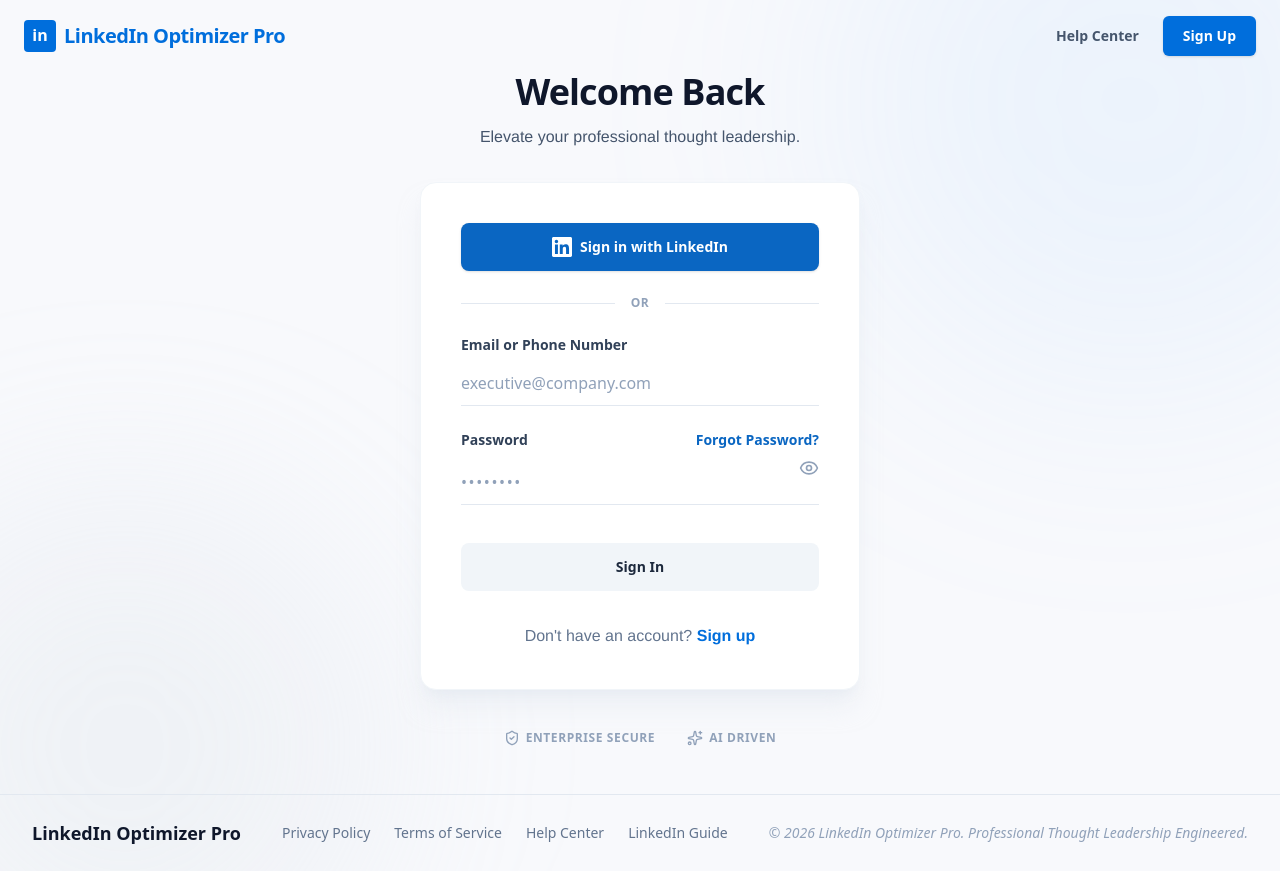
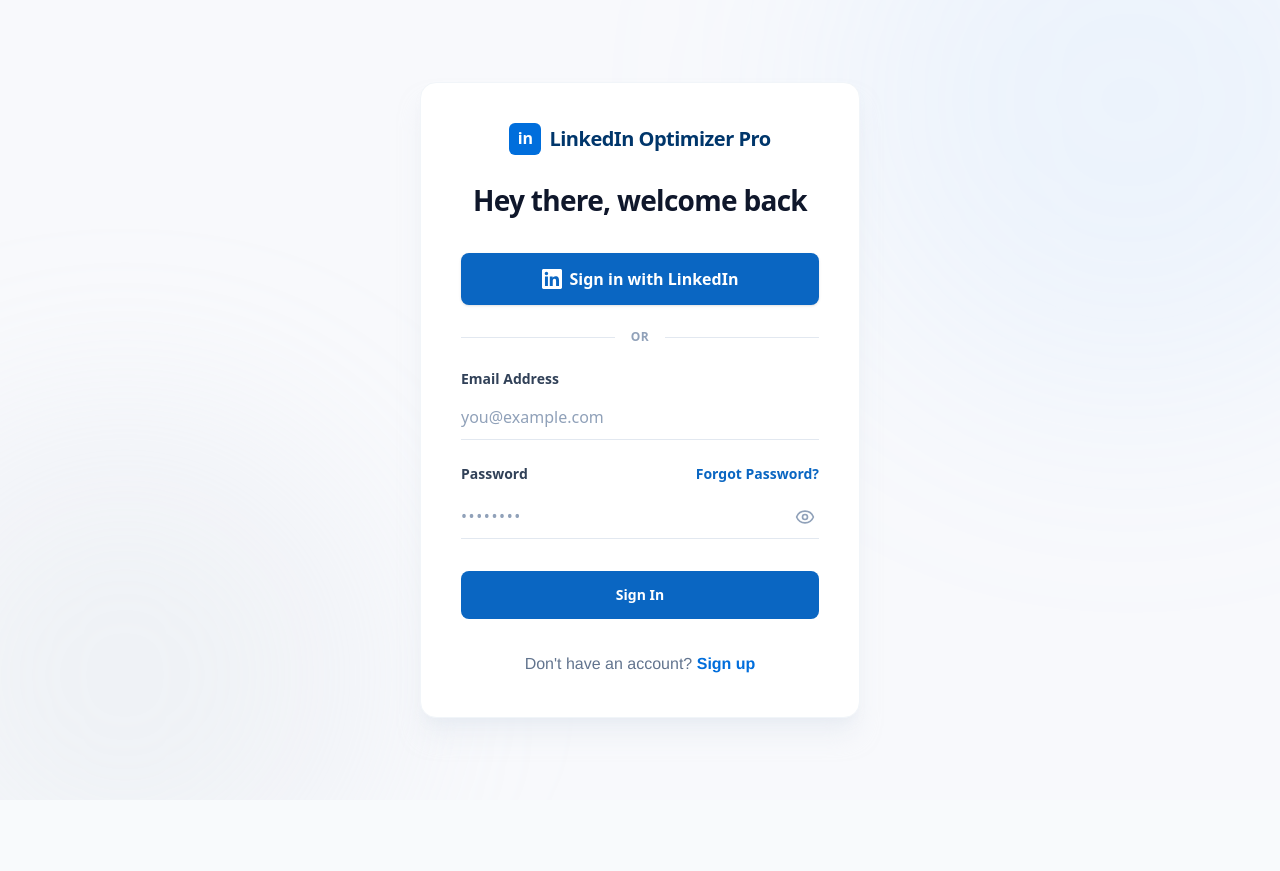
Before and after one commit to thec0deSage/LinkedIn-Optimizer-Pro, a Next.js app: page /login in a window 1280 px wide. After the commit the page ends 800 px from the top, so only its background shows below. Built offline with nearby package versions, Linux system fonts and the light colour scheme.

Commit message:
fix: login-page

```diff
--- a/src/app/login/page.tsx
+++ b/src/app/login/page.tsx
@@ -13,33 +13,22 @@
       <div className="absolute top-0 right-0 w-[600px] h-[600px] bg-blue-300/10 blur-[120px] rounded-full translate-x-1/4 -translate-y-1/3 pointer-events-none"></div>
       <div className="absolute bottom-0 left-0 w-[500px] h-[500px] bg-slate-300/20 blur-[100px] rounded-full -translate-x-1/4 translate-y-1/4 pointer-events-none"></div>
 
-      {/* Navbar */}
-      <nav className="w-full px-6 py-4 flex items-center justify-between z-10 relative">
-        <Link href="/" className="flex items-center gap-2 hover:opacity-90 transition-opacity">
-          <div className="w-8 h-8 rounded bg-[#006edc] flex items-center justify-center text-white font-bold pb-0.5">
+      {/* Main Content */}
+      <main className="flex-1 flex flex-col items-center justify-center px-4 z-10 w-full">
+        <div className="bg-white rounded-2xl shadow-xl shadow-slate-200/50 border border-slate-100 w-full max-w-[440px] p-8 md:p-10 flex flex-col">
+          <div className="text-center mb-8 flex flex-col items-center">
+            <Link href="/" className="flex items-center gap-2 mb-2 hover:opacity-90 transition-opacity">
+              <div className="w-8 h-8 rounded-md bg-[#006edc] flex items-center justify-center text-white font-[800] pb-0.5">
                 in
               </div>
-          <span className="font-bold text-xl text-[#006edc] tracking-tight">LinkedIn Optimizer Pro</span>
+              <span className="font-bold text-xl text-[#00366b] tracking-tight">LinkedIn Optimizer Pro</span>
             </Link>
-        <div className="flex items-center gap-6">
-          <a href="#" className="text-sm font-semibold text-slate-600 hover:text-slate-900 hidden md:block">Help Center</a>
-          <Link href="/signup" className="bg-[#006edc] hover:bg-[#0060DF] text-white px-5 py-2.5 rounded-md font-semibold text-sm transition-all shadow-sm">
-            Sign Up
-          </Link>
-        </div>
-      </nav>
-
-      {/* Main Content */}
-      <main className="flex-1 flex flex-col items-center justify-center px-4 z-10 w-full mb-12">
-        <div className="text-center mb-8">
-          <h1 className="text-4xl font-bold text-slate-900 mb-3 tracking-tight">Welcome Back</h1>
-          <p className="text-slate-600 text-[17px]">Elevate your professional thought leadership.</p>
+            <h1 className="text-[28px] font-bold text-slate-900 tracking-tight mt-4">Hey there, welcome back</h1>
           </div>
 
-        <div className="bg-white rounded-2xl shadow-xl shadow-slate-200/50 border border-slate-100 w-full max-w-[440px] p-8 md:p-10">
-          <button className="w-full bg-[#0A66C2] hover:bg-[#004182] text-white rounded-lg py-3.5 px-4 font-semibold text-sm flex items-center justify-center gap-2 transition-colors mb-6 shadow-sm cursor-pointer">
+          <button className="w-full bg-[#0A66C2] hover:bg-[#004182] text-white font-bold py-3.5 px-4 flex items-center justify-center gap-2 rounded-lg transition-colors mb-6 shadow-sm cursor-pointer">
             <svg xmlns="http://www.w3.org/2000/svg" viewBox="0 0 24 24" fill="currentColor" className="w-5 h-5">
-              <path d="M20.447 20.452h-3.554v-5.569c0-1.328-.027-3.037-1.852-3.037-1.853 0-2.136 1.445-2.136 2.939v5.667H9.351V9h3.414v1.561h.046c.477-.9 1.637-1.85 3.37-1.85 3.601 0 4.267 2.37 4.267 5.455v6.286zM5.337 7.433c-1.144 0-2.063-.926-2.063-2.065 0-1.138.92-2.063 2.063-2.063 1.14 0 2.064.925 2.064 2.063 0 1.139-.925 2.065-2.064 2.065zm1.782 13.019H3.555V9h3.564v11.452zM22.225 0H1.771C.792 0 0 .774 0 1.729v20.542C0 23.227.792 24 1.771 24h20.451C23.2 24 24 23.227 24 22.271V1.729C24 .774 23.2 0 22.222 0h.003z"/>
+              <path d="M20.447 20.452h-3.554v-5.569c0-1.328-.027-3.037-1.852-3.037-1.853 0-2.136 1.445-2.136 2.939v5.667H9.351V9h3.414v1.561h.046c.477-.9 1.637-1.85 3.37-1.85 3.601 0 4.267 2.37 4.267 5.455v6.286zM5.337 7.433c-1.144 0-2.063-.926-2.063-2.065 0-1.138.92-2.063 2.063-2.063 1.14 0 2.064.925 2.064 2.063 0 1.139-.925 2.065-2.064 2.065zm1.782 13.019H3.555V9h3.564v11.452zM22.225 0H1.771C.792 0 0 .774 0 1.729v20.542C0 23.227.792 24 1.771 24h20.451C23.2 24 24 23.227 24 22.271V1.729C24 .774 23.2 0 22.222 0h.003z" />
             </svg>
             Sign in with LinkedIn
           </button>
@@ -52,36 +41,38 @@
 
           <form className="space-y-6" onSubmit={(e) => e.preventDefault()}>
             <div className="space-y-1.5">
-              <label className="text-sm font-semibold text-slate-700 block">Email or Phone Number</label>
+              <label className="text-sm font-semibold text-slate-700 block">Email Address </label>
               <input
                 type="text"
-                placeholder="executive@company.com"
+                placeholder="you@example.com"
                 className="w-full border-b border-slate-200 focus:border-[#006edc] py-2.5 outline-none transition-colors bg-transparent text-slate-900 placeholder:text-slate-400"
               />
             </div>
 
-            <div className="space-y-1.5 relative">
+            <div className="space-y-1.5">
               <div className="flex justify-between items-center pb-1">
                 <label className="text-sm font-semibold text-slate-700 block">Password</label>
                 <a href="#" className="font-semibold text-sm text-[#0A66C2] hover:underline">Forgot Password?</a>
               </div>
+              <div className="relative w-full">
                 <input
                   type={showPassword ? "text" : "password"}
                   placeholder="••••••••"
-                className="w-full border-b border-slate-200 focus:border-[#006edc] py-2.5 outline-none transition-colors bg-transparent text-slate-900 placeholder:text-slate-400 pr-10 tracking-widest"
+                  className="w-full border-b border-slate-200 focus:border-[#006edc] py-2.5 outline-none transition-colors bg-transparent text-slate-900 placeholder:text-slate-400 pr-10 tracking-widest [&::-ms-reveal]:hidden [&::-ms-clear]:hidden"
                 />
                 <button
                   type="button"
                   onClick={() => setShowPassword(!showPassword)}
-                className="absolute right-0 top-[28px] text-slate-400 hover:text-slate-600 focus:outline-none cursor-pointer"
+                  className="absolute right-0 top-1/2 -translate-y-1/2 text-slate-400 hover:text-slate-600 focus:outline-none cursor-pointer flex items-center justify-center p-1"
                 >
                   {showPassword ? <EyeOff className="w-5 h-5" /> : <Eye className="w-5 h-5" />}
                 </button>
               </div>
+            </div>
 
             <button
               type="submit"
-              className="w-full bg-slate-100 text-slate-800 hover:bg-slate-200 font-bold py-3.5 rounded-lg transition-colors mt-2 text-sm cursor-pointer"
+              className="w-full bg-[#0A66C2] hover:bg-[#004182] text-white font-bold py-3.5 rounded-lg transition-colors mt-2 text-sm cursor-pointer"
             >
               Sign In
             </button>
@@ -92,33 +83,7 @@
           </p>
         </div>
 
-        <div className="flex flex-wrap items-center justify-center gap-8 mt-10 text-slate-400 font-bold text-xs tracking-wider">
-          <div className="flex items-center gap-1.5">
-            <ShieldCheck className="w-4 h-4" />
-            <span>ENTERPRISE SECURE</span>
-          </div>
-          <div className="flex items-center gap-1.5">
-            <Sparkles className="w-4 h-4" />
-            <span>AI DRIVEN</span>
-          </div>
-        </div>
       </main>
-
-      {/* Footer */}
-      <footer className="w-full border-t border-slate-200 bg-transparent py-6 px-8 relative z-10 flex flex-col md:flex-row justify-between items-center gap-4 text-sm mt-auto">
-        <div className="flex flex-col items-center md:items-start gap-1">
-          <span className="font-bold text-slate-900 text-lg">LinkedIn Optimizer Pro</span>
-        </div>
-        <div className="flex flex-wrap justify-center gap-4 md:gap-6 text-slate-500 font-medium">
-          <a href="#" className="hover:text-slate-900 transition-colors">Privacy Policy</a>
-          <a href="#" className="hover:text-slate-900 transition-colors">Terms of Service</a>
-          <a href="#" className="hover:text-slate-900 transition-colors">Help Center</a>
-          <a href="#" className="hover:text-slate-900 transition-colors">LinkedIn Guide</a>
-        </div>
-        <div className="text-slate-400 text-xs md:text-sm md:text-right italic">
-          © 2026 LinkedIn Optimizer Pro. Professional Thought Leadership Engineered.
-        </div>
-      </footer>
     </div>
   );
 }
--- a/src/app/page.tsx
+++ b/src/app/page.tsx
@@ -30,7 +30,7 @@
             <div className="w-8 h-8 rounded-lg bg-blue-600 flex items-center justify-center text-white font-bold pb-0.5">
               in
             </div>
-            <span className="font-bold text-xl text-slate-900 tracking-tight">LinkedIn Optimizer Pro</span>
+            <span className="font-bold text-xl text-[#00366b] tracking-tight">LinkedIn Optimizer Pro</span>
           </div>
 
           <div className="hidden lg:flex items-center gap-8 absolute left-1/2 -translate-x-1/2">
@@ -279,9 +279,8 @@
                     <ChevronDown className={`w-5 h-5 text-slate-500 transition-transform duration-300 ${openFaq === index ? 'rotate-180' : ''}`} />
                   </button>
                   <div
-                    className={`px-6 overflow-hidden transition-all duration-300 ease-in-out ${
-                      openFaq === index ? 'max-h-48 pb-6 opacity-100' : 'max-h-0 opacity-0'
-                    }`}
+                    className={`px-6 overflow-hidden transition-all duration-300 ease-in-out ${openFaq === index ? 'max-h-48 pb-6 opacity-100' : 'max-h-0 opacity-0'
+                      }`}
                   >
                     <p className="text-slate-600 leading-relaxed">{faq.answer}</p>
                   </div>
--- a/src/app/signup/page.tsx
+++ b/src/app/signup/page.tsx
@@ -13,26 +13,23 @@
       <div className="absolute top-0 left-0 w-[500px] h-[500px] bg-purple-400/10 blur-[100px] rounded-full -translate-x-1/2 -translate-y-1/2 pointer-events-none"></div>
       <div className="absolute bottom-0 right-0 w-[500px] h-[500px] bg-[#006edc]/10 blur-[100px] rounded-full translate-x-1/4 translate-y-1/4 pointer-events-none"></div>
 
-      {/* Header */}
-      <div className="pt-12 pb-8 flex flex-col items-center z-10 w-full">
+      {/* Card */}
+      <main className="flex-1 flex flex-col items-center justify-center px-4 z-10 w-full">
+        <div className="bg-white rounded-2xl shadow-xl shadow-slate-200/50 border border-slate-100 w-full max-w-[440px] p-8 md:p-10 flex flex-col">
+          <div className="text-center mb-8 flex flex-col items-center">
             <Link href="/" className="flex items-center gap-2 mb-2 hover:opacity-90 transition-opacity">
-          <div className="w-8 h-8 rounded bg-[#006edc] flex items-center justify-center text-white font-bold pb-0.5">
+              <div className="w-8 h-8 rounded-md bg-[#006edc] flex items-center justify-center text-white font-[800] pb-0.5">
                 in
               </div>
-          <span className="font-bold text-3xl text-[#006edc] tracking-tight">LinkedIn Optimizer Pro</span>
+              <span className="font-bold text-xl text-[#00366b] tracking-tight">LinkedIn Optimizer Pro</span>
             </Link>
-        <p className="text-slate-500 text-sm font-medium">Professional Thought Leadership Engineered.</p>
+            <h1 className="text-[28px] font-bold text-slate-900 tracking-tight mt-4">Create your account</h1>
+            <p className="text-slate-500 text-sm mt-3">Join the elite circle of digital thought leaders.</p>
           </div>
 
-      {/* Card */}
-      <main className="flex-1 flex flex-col items-center justify-center px-4 z-10 w-full mb-12">
-        <div className="bg-white rounded-2xl shadow-xl shadow-slate-200/50 border border-slate-100 w-full max-w-[440px] p-8 md:p-10">
-          <h1 className="text-2xl font-bold text-slate-900 mb-2">Create your account</h1>
-          <p className="text-slate-500 text-sm mb-8">Join the elite circle of digital thought leaders.</p>
-
-          <button className="w-full bg-[#0A66C2] hover:bg-[#004182] text-white rounded-lg py-3 px-4 font-semibold text-sm flex items-center justify-center gap-2 transition-colors mb-6 shadow-sm">
+          <button className="w-full bg-[#0A66C2] hover:bg-[#004182] text-white rounded-lg py-3 px-4 font-semibold text-sm flex items-center justify-center gap-2 transition-colors mb-6 shadow-sm cursor-pointer">
             <svg xmlns="http://www.w3.org/2000/svg" viewBox="0 0 24 24" fill="currentColor" className="w-5 h-5">
-              <path d="M20.447 20.452h-3.554v-5.569c0-1.328-.027-3.037-1.852-3.037-1.853 0-2.136 1.445-2.136 2.939v5.667H9.351V9h3.414v1.561h.046c.477-.9 1.637-1.85 3.37-1.85 3.601 0 4.267 2.37 4.267 5.455v6.286zM5.337 7.433c-1.144 0-2.063-.926-2.063-2.065 0-1.138.92-2.063 2.063-2.063 1.14 0 2.064.925 2.064 2.063 0 1.139-.925 2.065-2.064 2.065zm1.782 13.019H3.555V9h3.564v11.452zM22.225 0H1.771C.792 0 0 .774 0 1.729v20.542C0 23.227.792 24 1.771 24h20.451C23.2 24 24 23.227 24 22.271V1.729C24 .774 23.2 0 22.222 0h.003z"/>
+              <path d="M20.447 20.452h-3.554v-5.569c0-1.328-.027-3.037-1.852-3.037-1.853 0-2.136 1.445-2.136 2.939v5.667H9.351V9h3.414v1.561h.046c.477-.9 1.637-1.85 3.37-1.85 3.601 0 4.267 2.37 4.267 5.455v6.286zM5.337 7.433c-1.144 0-2.063-.926-2.063-2.065 0-1.138.92-2.063 2.063-2.063 1.14 0 2.064.925 2.064 2.063 0 1.139-.925 2.065-2.064 2.065zm1.782 13.019H3.555V9h3.564v11.452zM22.225 0H1.771C.792 0 0 .774 0 1.729v20.542C0 23.227.792 24 1.771 24h20.451C23.2 24 24 23.227 24 22.271V1.729C24 .774 23.2 0 22.222 0h.003z" />
             </svg>
             Create Account with LinkedIn
           </button>
@@ -62,20 +59,22 @@
               />
             </div>
 
-            <div className="space-y-1.5 relative">
+            <div className="space-y-1.5">
               <label className="text-sm font-semibold text-slate-700 block">Password</label>
+              <div className="relative w-full">
                 <input
                   type={showPassword ? "text" : "password"}
                   placeholder="••••••••"
-                className="w-full border-b border-slate-200 focus:border-[#006edc] py-2 outline-none transition-colors bg-transparent text-slate-900 placeholder:text-slate-400 pr-10 tracking-widest"
+                  className="w-full border-b border-slate-200 focus:border-[#006edc] py-2 outline-none transition-colors bg-transparent text-slate-900 placeholder:text-slate-400 pr-10 tracking-widest [&::-ms-reveal]:hidden [&::-ms-clear]:hidden"
                 />
                 <button
                   type="button"
                   onClick={() => setShowPassword(!showPassword)}
-                className="absolute right-0 top-7 text-slate-400 hover:text-slate-600 focus:outline-none cursor-pointer"
+                  className="absolute right-0 top-1/2 -translate-y-1/2 text-slate-400 hover:text-slate-600 focus:outline-none cursor-pointer flex items-center justify-center p-1"
                 >
                   {showPassword ? <EyeOff className="w-5 h-5" /> : <Eye className="w-5 h-5" />}
                 </button>
+              </div>
             </div>
 
             <div className="flex items-start gap-3 pt-2">
@@ -93,7 +92,7 @@
 
             <button
               type="submit"
-              className="w-full bg-slate-100 text-slate-800 hover:bg-slate-200 font-bold py-3.5 rounded-lg transition-colors mt-4 text-sm cursor-pointer"
+              className="w-full bg-[#0A66C2] hover:bg-[#004182] text-white font-bold py-3.5 rounded-lg transition-colors mt-4 text-sm cursor-pointer"
             >
               Create Account
             </button>
@@ -109,22 +108,6 @@
           <span>AI-OPTIMIZED ONBOARDING</span>
         </div>
       </main>
-
-      {/* Footer */}
-      <footer className="w-full border-t border-slate-200 bg-transparent py-6 px-8 relative z-10 flex flex-col md:flex-row justify-between items-center gap-4 text-sm">
-        <div className="flex flex-col items-center md:items-start gap-1">
-          <div className="flex items-center gap-1.5">
-            <span className="font-bold text-slate-900">LinkedIn Optimizer Pro</span>
-          </div>
-          <p className="text-slate-500 text-xs">© 2026 LinkedIn Optimizer Pro. Professional Thought Leadership Engineered.</p>
-        </div>
-        <div className="flex flex-wrap justify-center gap-6 text-slate-500 font-medium">
-          <a href="#" className="hover:text-slate-900 transition-colors">Privacy Policy</a>
-          <a href="#" className="hover:text-slate-900 transition-colors">Terms of Service</a>
-          <a href="#" className="hover:text-slate-900 transition-colors">Help Center</a>
-          <a href="#" className="hover:text-slate-900 transition-colors">LinkedIn Guide</a>
-        </div>
-      </footer>
     </div>
   );
 }
```
Lines whose indentation alone changed are shown as unchanged.
